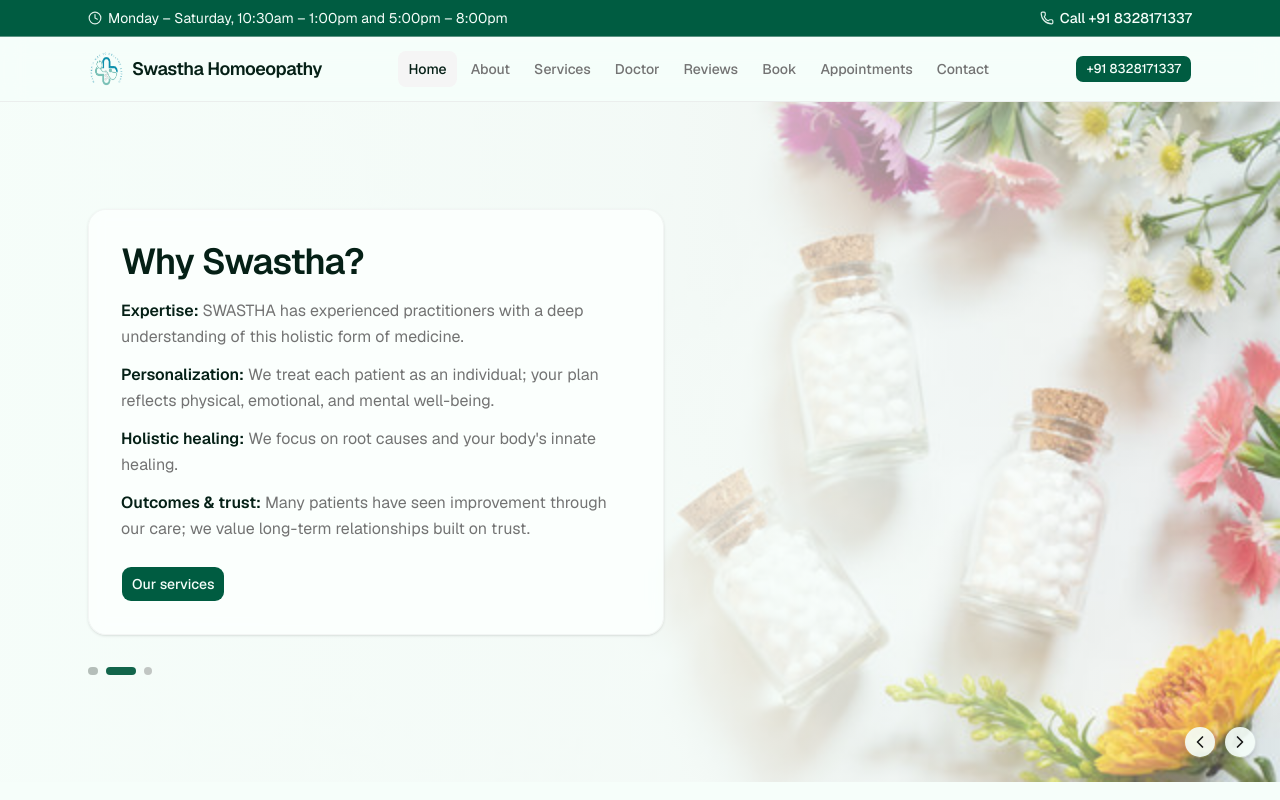
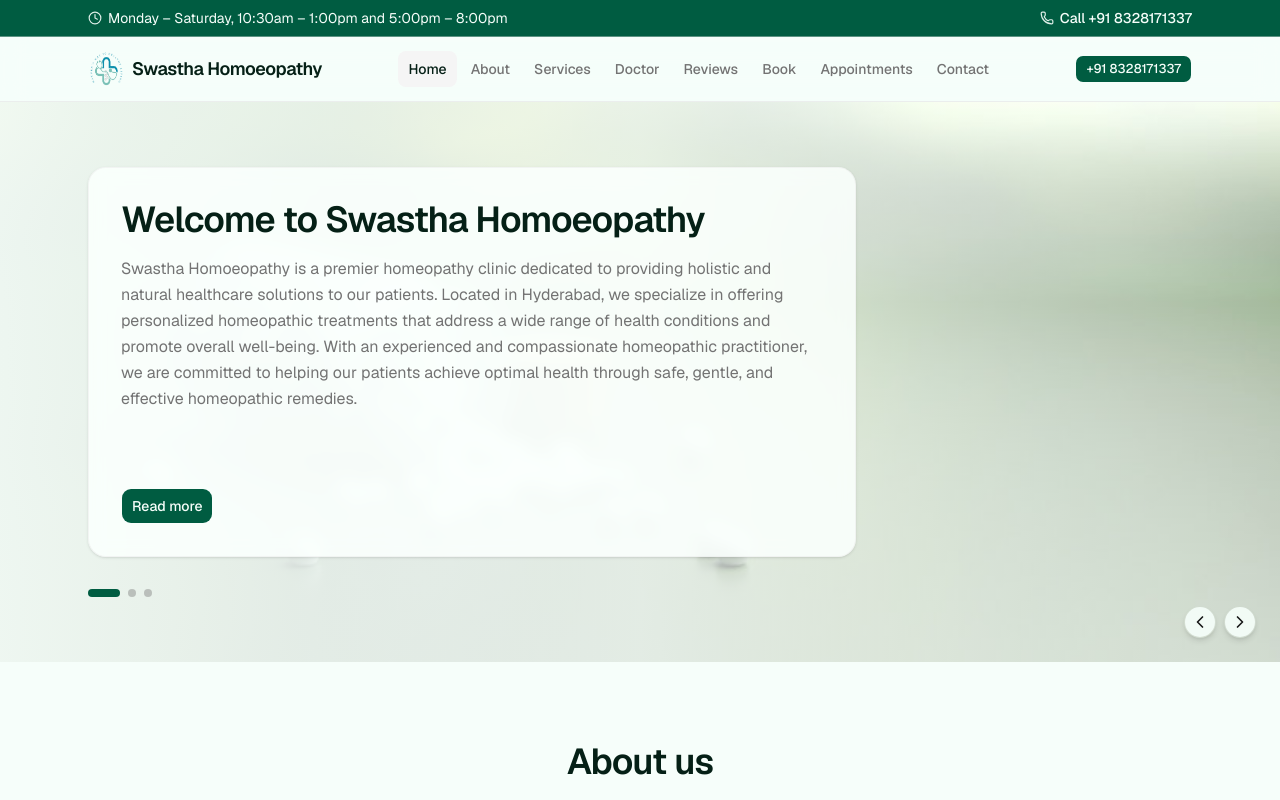
Before and after one commit to tarak162/swastha-homoeo, a Next.js app: page / in a window 1280 px wide. Shown: the top 800 px of the page. Built offline with nearby package versions, Linux system fonts and the light colour scheme.

Commit message:
UI improvements

```diff
--- a/src/components/home/doctor-section.tsx
+++ b/src/components/home/doctor-section.tsx
@@ -8,33 +8,45 @@ export function DoctorSection() {
           Doctor
         </h2>
 
-        <div className="mt-12 grid gap-10 lg:grid-cols-[minmax(0,280px),1fr] lg:items-start lg:gap-14">
-          <div className="mx-auto w-full max-w-[220px] lg:mx-0">
+        <div className="mt-12 flex flex-col gap-8 md:flex-row md:items-start md:gap-10 lg:gap-12">
+          <div className="mx-auto w-full max-w-[180px] shrink-0 md:mx-0">
             <div className="relative aspect-[3/4] w-full overflow-hidden rounded-2xl border border-border/60 bg-muted/30 shadow-sm">
               <Image
                 src="/swastha/female-doc.png"
                 alt="Dr. S. Dhanalakshmi"
                 fill
                 className="object-cover object-top"
-                sizes="(max-width: 1024px) 220px, 280px"
+                sizes="180px"
                 loading="lazy"
                 decoding="async"
                 quality={80}
               />
             </div>
-            <div className="mt-4 text-center lg:text-left">
+            <div className="mt-4 text-center">
               <p className="font-heading text-lg font-semibold text-foreground">S Dhanalakshmi</p>
               <p className="text-sm text-muted-foreground">M.D (Homoeo)</p>
             </div>
           </div>
-          <div className="text-sm leading-relaxed text-muted-foreground sm:text-base">
+          <div className="self-start pt-1 text-sm leading-relaxed text-muted-foreground sm:text-base md:flex-1">
             <p>
               Dr. S. Dhanalakshmi completed her BHMS (Bachelor of Homeopathic Medicine and Surgery) from
               Maharaja Institute of Medical Sciences, Vizianagaram and her M.D. from Dr. Gururaju
               Government Homoeopathic Medical College, Gudivada.
             </p>
             <p className="mt-4">
-              She provides holistic treatment to her patients and takes care of their complete wellness.
+              She brings over 12 years of clinical experience in homeopathic care, treating patients
+              across respiratory, digestive, skin, and chronic lifestyle-related concerns with a
+              personalized approach.
+            </p>
+            <p className="mt-4">
+              Her consultations focus on understanding each patient in depth, including physical symptoms,
+              emotional well-being, and long-term health goals, so treatment plans can be tailored to the
+              individual rather than just the condition.
+            </p>
+            <p className="mt-4">
+              Known for her compassionate and attentive care, she supports patients through every stage of
+              recovery and preventive wellness, helping families build lasting health with safe, gentle
+              homeopathic remedies.
             </p>
           </div>
         </div>
--- a/src/components/home/hero-carousel.tsx
+++ b/src/components/home/hero-carousel.tsx
@@ -42,7 +42,7 @@ export function HeroCarousel() {
   const isFirstSlide = index === 0;
 
   return (
-    <section id="hero" className="relative min-h-[min(85vh,720px)] overflow-hidden">
+    <section id="hero" className="relative h-[520px] overflow-hidden sm:h-[560px]">
       <div className="absolute inset-0">
         <Image
           key={slide.id}
@@ -61,13 +61,14 @@ export function HeroCarousel() {
         />
       </div>
 
-      <div className="relative z-10 mx-auto flex min-h-[min(85vh,720px)] max-w-6xl flex-col justify-center px-4 py-24 sm:px-6">
-        <div className="max-w-xl rounded-2xl border border-border/40 bg-card/85 p-6 shadow-sm backdrop-blur-sm sm:p-8">
+      <div className="relative z-10 mx-auto flex h-full max-w-6xl flex-col justify-center px-4 py-12 sm:px-6 sm:py-14">
+        <div className="flex h-[360px] max-w-2xl flex-col rounded-2xl border border-border/40 bg-card/85 p-6 shadow-sm backdrop-blur-sm sm:h-[390px] sm:max-w-3xl sm:p-8">
           <h1 className="font-heading text-2xl font-semibold tracking-tight text-foreground sm:text-3xl md:text-4xl">
             {slide.title}
           </h1>
+          <div className="mt-4 flex-1">
             {slide.bullets && slide.bullets.length > 0 ? (
-            <ul className="mt-4 space-y-3 text-sm leading-relaxed text-muted-foreground sm:text-base">
+              <ul className="space-y-3 text-sm leading-relaxed text-muted-foreground sm:text-base">
                 {slide.bullets.map((b) => (
                   <li key={b.label}>
                     <span className="font-semibold text-foreground">{b.label}:</span> {b.text}
@@ -75,9 +76,10 @@ export function HeroCarousel() {
                 ))}
               </ul>
             ) : (
-            <p className="mt-4 text-sm leading-relaxed text-muted-foreground sm:text-base">{slide.body}</p>
+              <p className="text-sm leading-relaxed text-muted-foreground sm:text-base">{slide.body}</p>
             )}
-          <div className="mt-6 flex flex-wrap items-center gap-3">
+          </div>
+          <div className="mt-5 flex flex-wrap items-center gap-3">
             <Button asChild size="lg">
               <Link href={slide.cta.href}>{slide.cta.label}</Link>
             </Button>
```
Lines whose indentation alone changed are shown as unchanged.
